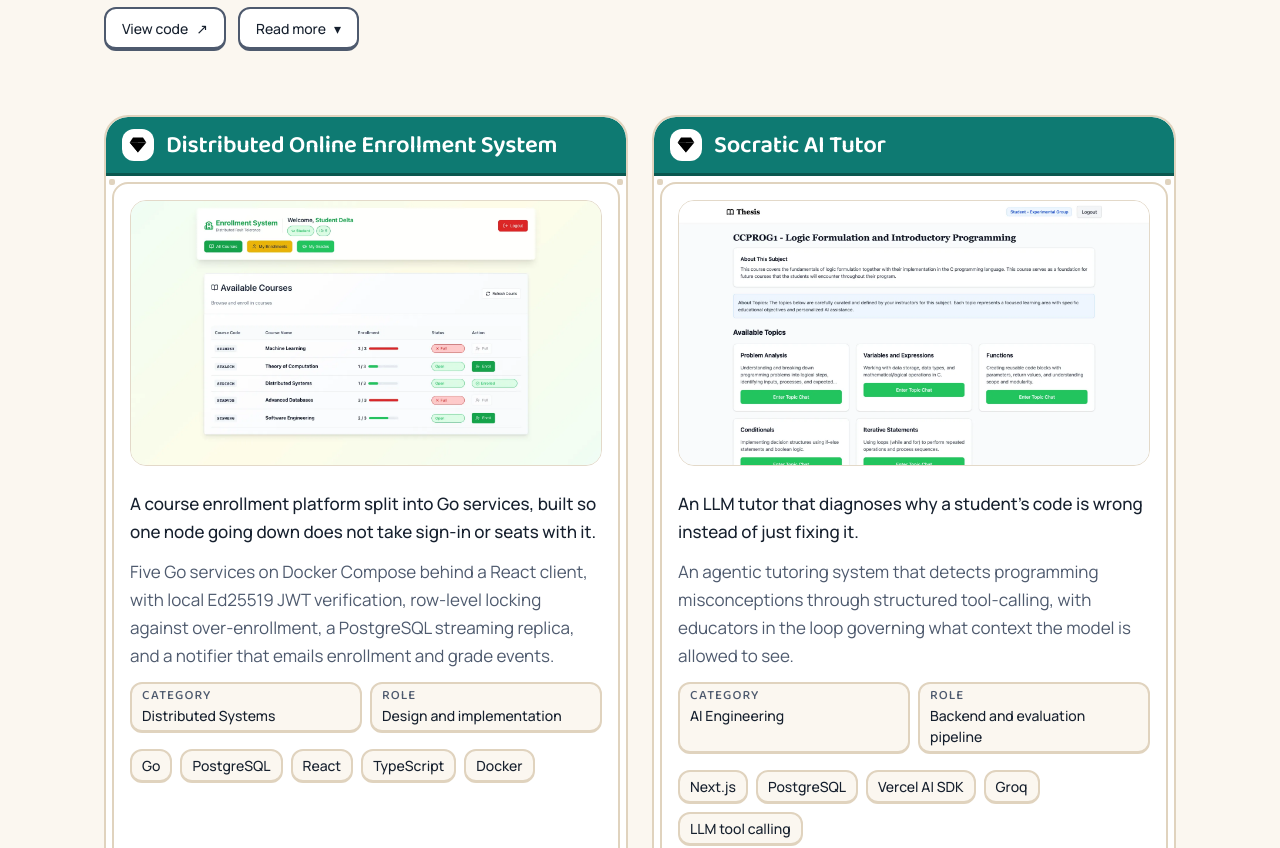
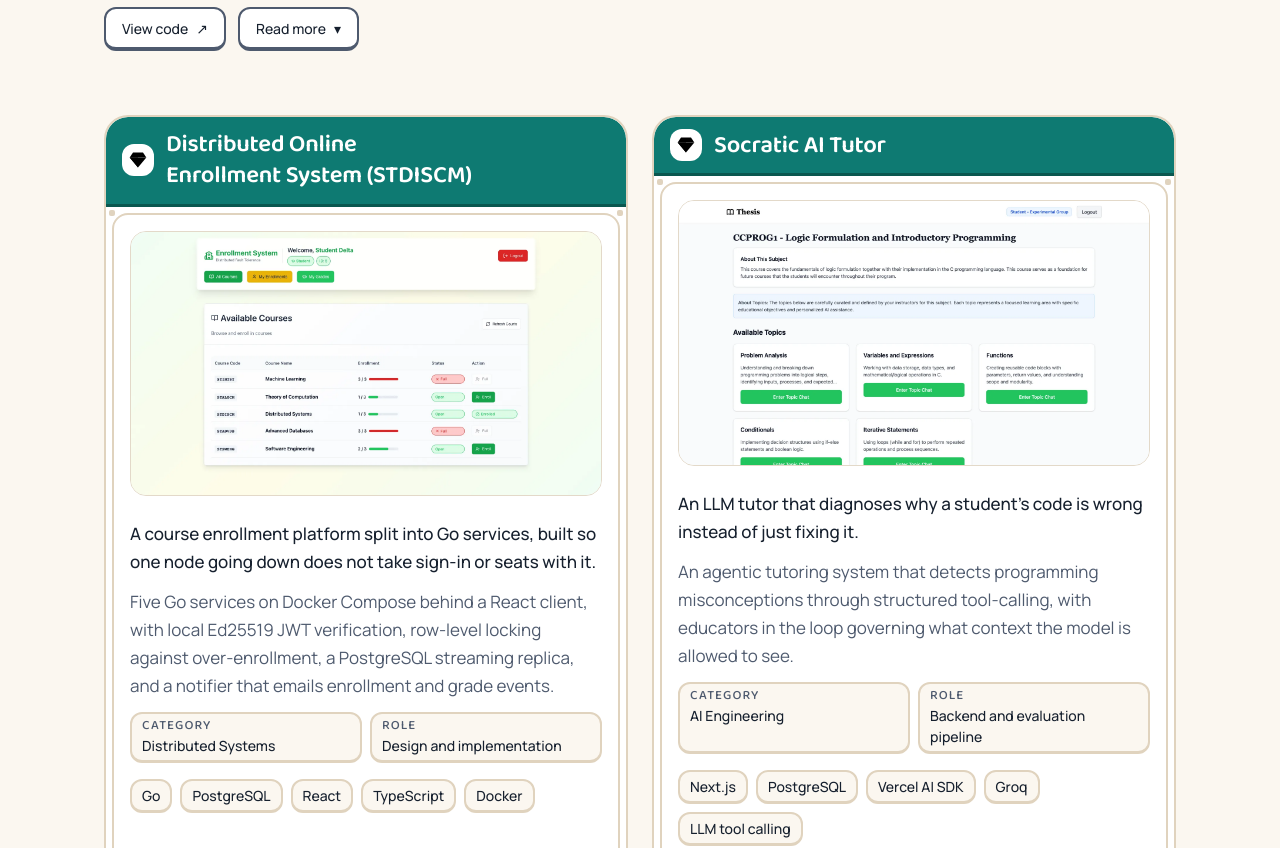
Before and after one commit to aspectfv/portfolio, a React (Vite) app: page / in a window 1280 px wide. Shown: the part 2640-3488 px from the top of the page. Built offline with nearby package versions, Linux system fonts and the light colour scheme; no server answers.

Commit message:
mark the enrollment system as the STDISCM project

```diff
--- a/src/content/projects.ts
+++ b/src/content/projects.ts
@@ -43,7 +43,7 @@ export const projects: readonly Project[] = [
   },
   {
     id: 'distributed-enrollment',
-    name: 'Distributed Online Enrollment System',
+    name: 'Distributed Online Enrollment System (STDISCM)',
     tagline:
       'A course enrollment platform split into Go services, built so one node going down does not take sign-in or seats with it.',
     summary:
```
